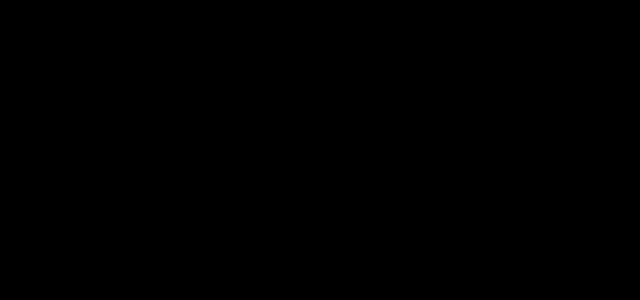
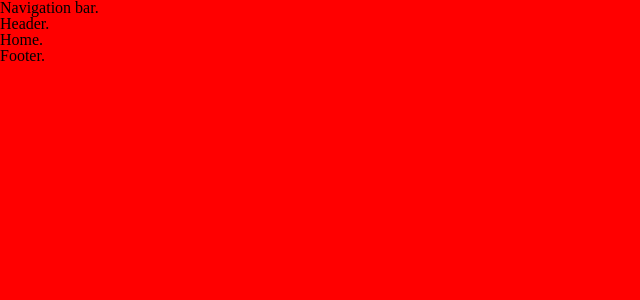
Before and after one commit to nestorllamas91/terre-tropicale, a Next.js app: page / in a window 1280 px wide. Shown: the top 300 px of the page, without its empty margins (0-640 px from the left). Built offline with nearby package versions, Linux system fonts and the light colour scheme.

Commit message:
workflow

```diff
--- a/src/styles.css
+++ b/src/styles.css
@@ -1,5 +1,5 @@
 @import './styles-reset.css';
 
 html {
-  background-color: black;
+  background-color: red;
 }
```
